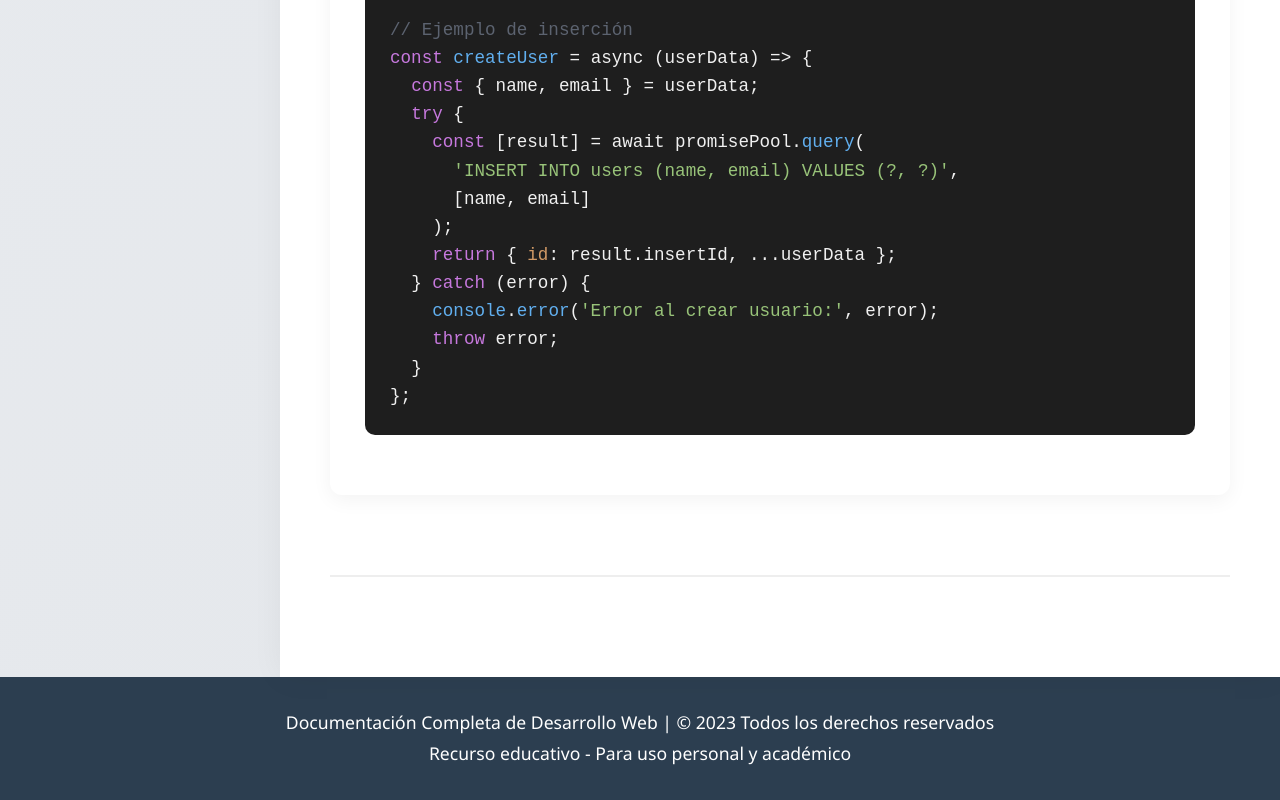
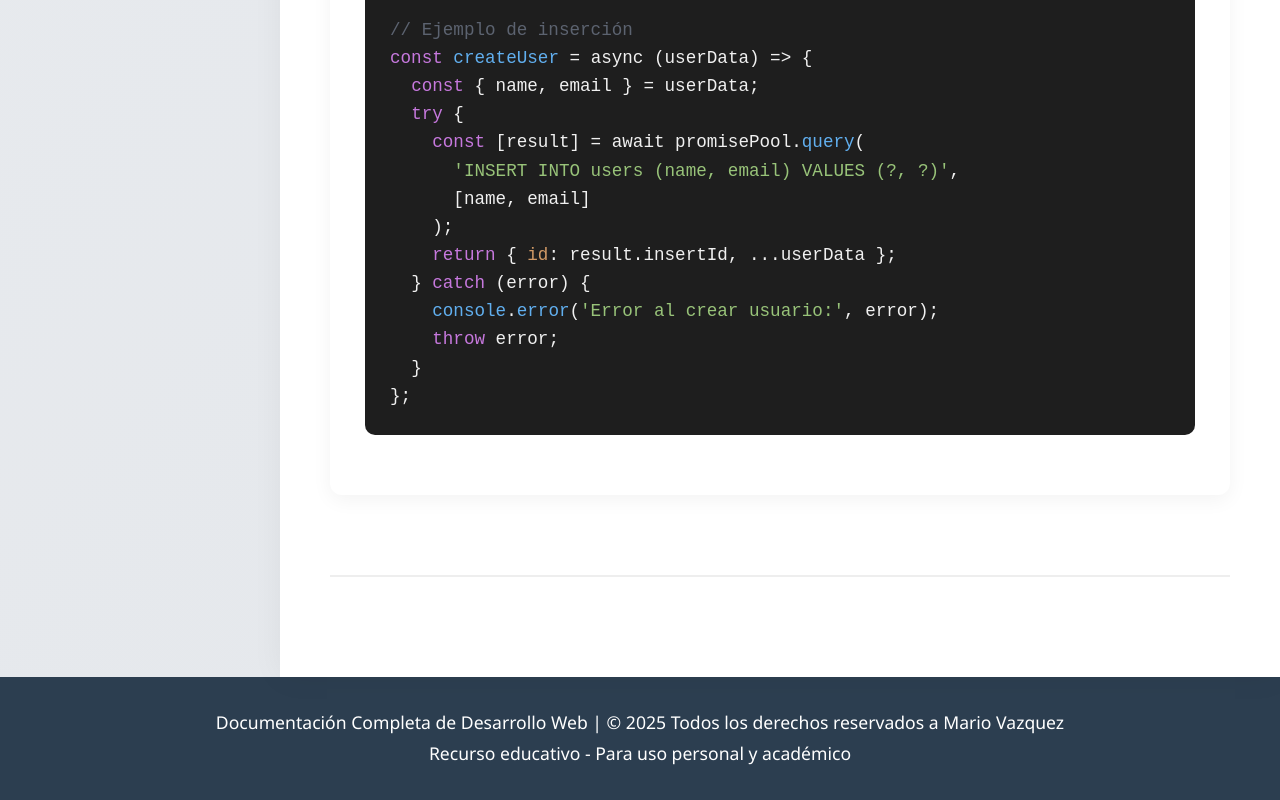
Before and after one commit to Mario-beep-ui/nueva_guia_3.0, a plain HTML site: page index.html in a window 1280 px wide. Shown: the part 11101-11901 px from the top of the page. Drawn offline with Linux system fonts and the light colour scheme.

```diff
--- a/index.html
+++ b/index.html
@@ -803,7 +803,7 @@ app.<span class="fun">listen</span>(port, () => {
     </div>
 
     <footer>
-        <p>Documentación Completa de Desarrollo Web | © 2023 Todos los derechos reservados</p>
+        <p>Documentación Completa de Desarrollo Web | © 2025 Todos los derechos reservados a Mario Vazquez</p>
         <p>Recurso educativo - Para uso personal y académico</p>
     </footer>
 
```
